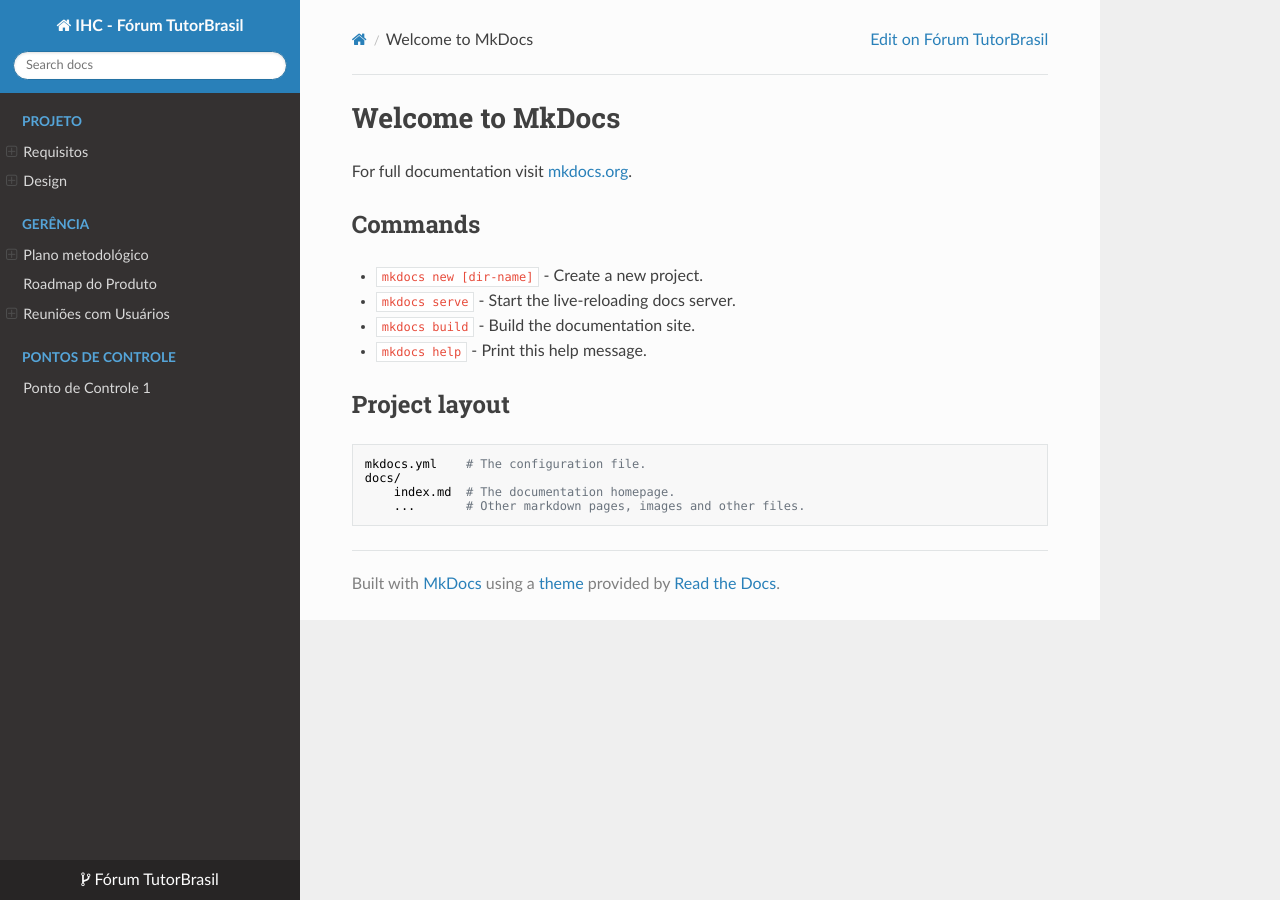
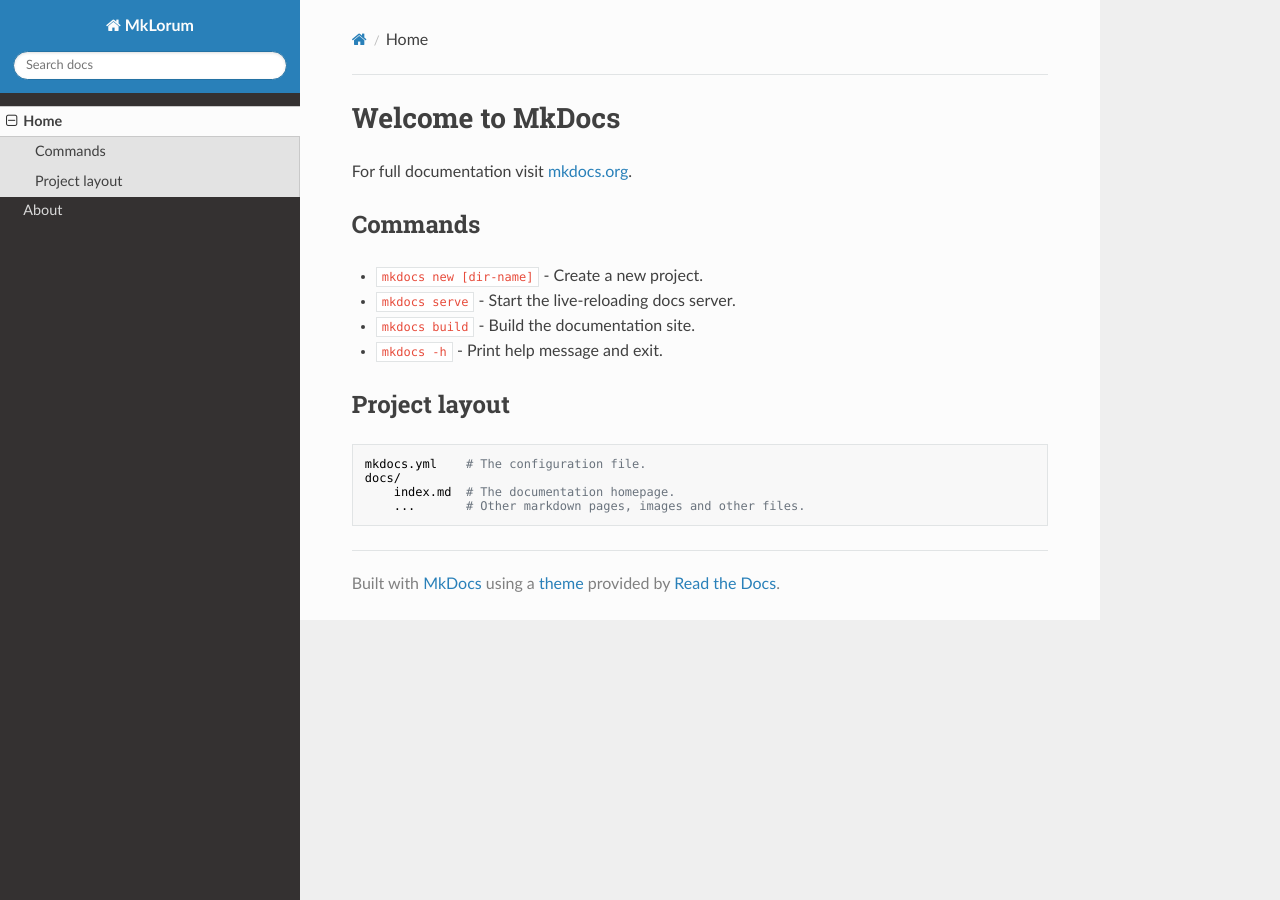
Before and after one commit to SFernandoS/Teste-G3, an MkDocs documentation site: the page built from docs/index.md, in a window 1280 px wide. Built offline with MkDocs 1.6.1, drawn with Linux system fonts in a browser that asks for light colours; nearby versions of some CDN libraries.

Commit message:
update mk

```diff
--- a/docs/index.md
+++ b/docs/index.md
@@ -1,13 +1,13 @@
 # Welcome to MkDocs
 
-For full documentation visit [mkdocs.org](https://mkdocs.org).
+For full documentation visit [mkdocs.org](https://www.mkdocs.org).
 
 ## Commands
 
 * `mkdocs new [dir-name]` - Create a new project.
 * `mkdocs serve` - Start the live-reloading docs server.
 * `mkdocs build` - Build the documentation site.
-* `mkdocs help` - Print this help message.
+* `mkdocs -h` - Print help message and exit.
 
 ## Project layout
 
--- a/mkdocs.yml
+++ b/mkdocs.yml
@@ -1,31 +1,6 @@
-# Project information
-site_name: "IHC - Fórum TutorBrasil"
-site_author: "Grupo 07"
-site_url: "https://luisgaboardi.github.io/Forum-TutorBrasil"
-
-# Repository
-repo_name: "Fórum TutorBrasil"
-repo_url: "https://github.com/luisgaboardi/Forum-TutorBrasil"
-
+site_name: MkLorum
+site_url: https://example.com/
+nav:
+    - Home: index.md
+    - About: about.md
 theme: readthedocs
-
-# Content Menu
-nav:
-  - Projeto:
-      - Requisitos:
-        - alguma coisa: "nada.md"
-      - Design:
-          - Identidade visual: "project/visual-identity.md"
-          - Protótipo de baixa fidelidade: "project/low-prototype.md"
-          - Protótipo de média fidelidade: "project/mid-prototype.md"
-          - Protótipo de alta fidelidade: "project/high-prototype.md"
-          - Teste de usabilidade: "project/usability-test.md"
-  - Gerência:
-      - Plano metodológico:
-          - Plano metodológico: "management/methodology-plan.md"
-          - Plano de comunicação: "management/communication-plan.md"
-      - Roadmap do Produto: "management/product-roadmap.md"
-      - Reuniões com Usuários:
-          - Reunião 1: "management/po-meetings/meeting-1.md"
-  - Pontos de Controle:
-      - Ponto de Controle 1: "releases/release-1.md"
```
